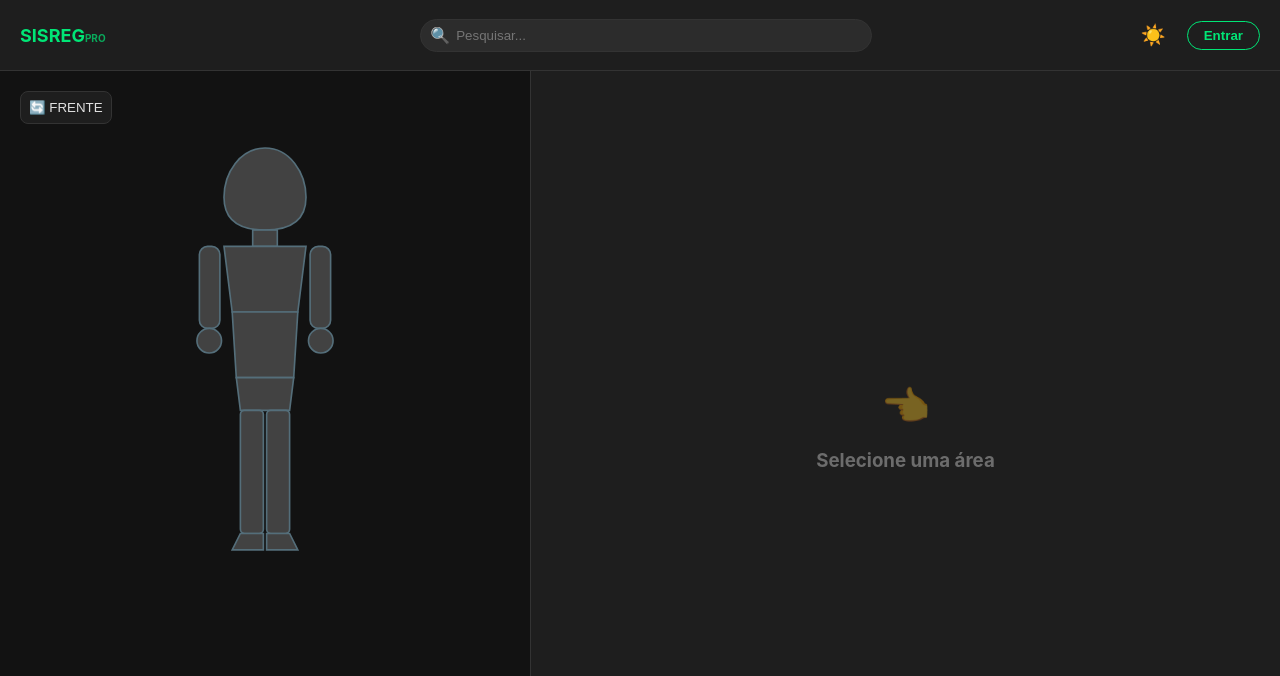
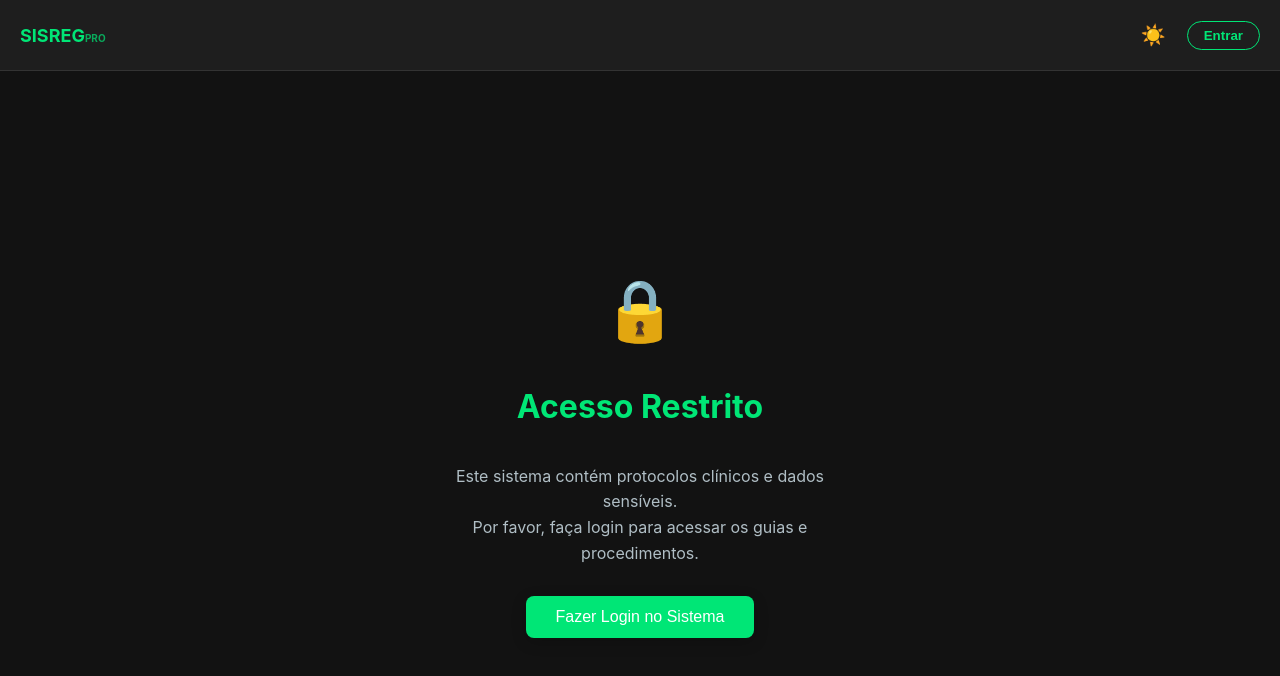
Before and after one commit to I1stm/Projeto-webps, a React (Vite) app in the folder sitema-regulacao/: page / in a window 1280 px wide. Shown: the top 676 px of the page. Built offline with nearby package versions, Linux system fonts and the light colour scheme.

Commit message:
docs: Implementacao de privacidade para nao usuarios

```diff
--- a/sitema-regulacao/src/App.jsx
+++ b/sitema-regulacao/src/App.jsx
@@ -52,6 +52,7 @@ function App() {
       } else {
         setIsAdmin(false);
         setModoEdicao(false);
+        setParteSelecionada(null); // Reseta seleção ao deslogar
       }
     });
     return () => subscription.unsubscribe();
@@ -95,7 +96,7 @@ function App() {
     ? listaProtocolos.filter(p => p.sub_area_id === subAreaSelecionada)
     : listaProtocolos;
 
-  // --- BUSCA GLOBAL (CORRIGIDA) ---
+  // --- BUSCA GLOBAL ---
   useEffect(() => {
     const delayDebounce = setTimeout(() => {
       if (termoBusca.length > 2) realizarBusca(termoBusca);
@@ -106,18 +107,17 @@ function App() {
 
   async function realizarBusca(texto) {
     setBuscando(true);
-    setParteSelecionada(null); // Limpa seleção para mostrar a busca
+    setParteSelecionada(null);
 
-    // Correção: string do .or() sem espaços após as vírgulas
     const { data, error } = await supabase
       .from('protocols')
-      .select('*, body_parts(display_name)') // Tenta trazer o nome da parte do corpo
+      .select('*, body_parts(display_name)')
       .or(`problema.ilike.%${texto}%,locais.ilike.%${texto}%,exame.ilike.%${texto}%`)
       .limit(20);
 
     if (error) {
       console.error("Erro na busca:", error);
-      // Fallback: Se der erro (ex: relação body_parts não existe), tenta buscar simples
+      // Fallback
       const { data: dataBackup } = await supabase
         .from('protocols')
         .select('*')
@@ -210,25 +210,30 @@ function App() {
   return (
     <div style={{ display: 'flex', flexDirection: 'column', height: '100vh' }}>
 
-      {/* COMPONENTES FLUTUANTES */}
+      {/* MODAIS E TOASTS */}
       {mostrarLogin && <Login aoFechar={() => setMostrarLogin(false)} />}
       <ModalForm isOpen={modalAberto} onClose={() => setModalAberto(false)} onSave={salvarDadosDoModal} itemEdicao={itemEmEdicao} />
       {toast && <Toast mensagem={toast.mensagem} tipo={toast.tipo} onClose={() => setToast(null)} />}
 
-      {/* HEADER PRINCIPAL */}
+      {/* HEADER */}
       <header style={{ height: '70px', padding: '0 20px', display: 'flex', alignItems: 'center', justifyContent: 'space-between', backgroundColor: 'var(--bg-card)', borderBottom: '1px solid var(--borda)', flexShrink: 0 }}>
         <div style={{ fontWeight: 'bold', fontSize: '18px', color: 'var(--destaque)' }}>SISREG<span style={{ fontSize: '10px', opacity: 0.7 }}>PRO</span></div>
 
+        {/* BUSCA (SÓ LOGADO) */}
+        {sessao && (
           <div style={{ flex: 1, maxWidth: '400px', margin: '0 20px', position: 'relative' }}>
             <span style={{position:'absolute', left:'10px', top:'50%', transform:'translateY(-50%)'}}>🔍</span>
             <input type="text" placeholder="Pesquisar..." value={termoBusca} onChange={(e) => setTermoBusca(e.target.value)}
               style={{ width: '100%', padding: '8px 15px 8px 35px', borderRadius: '20px', border: '1px solid var(--borda)', background: 'var(--input-bg)', color: 'var(--texto-primario)', outline: 'none' }} />
             {termoBusca && <button onClick={() => setTermoBusca('')} style={{position:'absolute', right:'10px', top:'50%', transform:'translateY(-50%)', border:'none', background:'transparent', cursor:'pointer', color:'var(--texto-secundario)'}}>✖</button>}
           </div>
+        )}
 
+        {/* CONTROLES DO USUÁRIO */}
         <div style={{ display: 'flex', alignItems: 'center', gap: '15px' }}>
           {sessao?.user?.email && <div style={{ textAlign: 'right', fontSize: '12px' }}><span style={{ color: 'var(--texto-secundario)' }}>Olá, </span><span style={{ color: 'var(--destaque)', fontWeight: 'bold' }}>{sessao.user.email}</span></div>}
           <button onClick={() => setDarkMode(!darkMode)} style={{ background: 'none', border: 'none', fontSize: '20px', cursor: 'pointer' }}>{darkMode ? '☀️' : '🌙'}</button>
+
           {!sessao ? (
             <button onClick={() => setMostrarLogin(true)} style={{ padding: '6px 16px', borderRadius: '20px', border: '1px solid var(--destaque)', color: 'var(--destaque)', background: 'transparent', cursor: 'pointer', fontWeight: 'bold' }}>Entrar</button>
           ) : (
@@ -241,8 +246,36 @@ function App() {
       </header>
 
       {/* CONTEÚDO PRINCIPAL */}
-      <main style={{ flex: 1, display: 'flex', overflow: 'hidden' }}>
+      <main style={{ flex: 1, display: 'flex', overflow: 'hidden', position: 'relative' }}>
 
+        {!sessao ? (
+          // --- TELA DE BLOQUEIO ---
+          <div style={{ width: '100%', height: '100%', display: 'flex', flexDirection: 'column', alignItems: 'center', justifyContent: 'center', backgroundColor: 'var(--bg-pagina)', color: 'var(--texto-primario)', textAlign: 'center', padding: '20px' }}>
+            <div style={{ fontSize: '60px', marginBottom: '20px' }}>🔒</div>
+            <h1 style={{ color: 'var(--destaque)' }}>Acesso Restrito</h1>
+            <p style={{ maxWidth: '400px', lineHeight: '1.6', color: 'var(--texto-secundario)', marginBottom: '30px' }}>
+              Este sistema contém protocolos clínicos e dados sensíveis. <br/>
+              Por favor, faça login para acessar os guias e procedimentos.
+            </p>
+            <button
+              onClick={() => setMostrarLogin(true)}
+              style={{
+                padding: '12px 30px',
+                fontSize: '16px',
+                backgroundColor: 'var(--destaque)',
+                color: '#fff',
+                border: 'none',
+                borderRadius: '8px',
+                cursor: 'pointer',
+                boxShadow: '0 4px 15px rgba(0,0,0,0.2)'
+              }}
+            >
+              Fazer Login no Sistema
+            </button>
+          </div>
+        ) : (
+          // --- SISTEMA COMPLETO (SÓ CARREGA SE LOGADO) ---
+          <>
             {/* ESQUERDA: CORPO HUMANO */}
             <section style={{ flex: 1, position: 'relative', borderRight: '1px solid var(--borda)', display:'flex', alignItems:'center', justifyContent:'center' }}>
               <button onClick={() => { setVista(v => v === 'frente' ? 'costas' : 'frente'); setParteSelecionada(null); }} style={{ position: 'absolute', top: 20, left: 20, zIndex: 10, padding: '8px', borderRadius: '8px', border: '1px solid var(--borda)', background: 'var(--bg-card)', color: 'var(--texto-primario)', cursor: 'pointer' }}>🔄 {vista.toUpperCase()}</button>
@@ -270,8 +303,6 @@ function App() {
                 parteSelecionada ? (
                   // --- DETALHES DA PARTE SELECIONADA ---
                   <div style={{ animation: 'fadeIn 0.3s' }}>
-
-                {/* Cabeçalho da Seção (Título + Botões Criar) */}
                     <HeaderSecao
                       parteSelecionada={parteSelecionada}
                       isAdmin={isAdmin}
@@ -279,73 +310,20 @@ function App() {
                       aoAbrirModalProtocolo={abrirModalCriar}
                       aoAtualizar={() => carregarDadosDaParte(parteSelecionada)}
                     />
-
-                {/* Lista de Submenus (Categorias) */}
                     {subMenus.length > 0 && (
                       <div style={{ display: 'flex', gap: '12px', flexWrap: 'wrap', margin: '20px 0', alignItems: 'flex-start' }}>
-
-                    {/* Botão "Todos" */}
-                    <button
-                      onClick={() => setSubAreaSelecionada(null)}
-                      style={{
-                        padding: '6px 12px',
-                        borderRadius: '15px',
-                        border: '1px solid var(--destaque)',
-                        cursor: 'pointer',
-                        fontSize: '13px',
-                        background: subAreaSelecionada === null ? 'var(--destaque)' : 'transparent',
-                        color: subAreaSelecionada === null ? '#fff' : 'var(--destaque)'
-                      }}
-                    >
-                      Todos
-                    </button>
-
-                    {/* Submenus com opção de apagar */}
+                        <button onClick={() => setSubAreaSelecionada(null)} style={{ padding: '6px 12px', borderRadius: '15px', border: '1px solid var(--destaque)', cursor: 'pointer', fontSize: '13px', background: subAreaSelecionada === null ? 'var(--destaque)' : 'transparent', color: subAreaSelecionada === null ? '#fff' : 'var(--destaque)' }}>Todos</button>
                         {subMenus.map(sub => (
                           <div key={sub.id} style={{ position: 'relative' }}>
-                        <button
-                          onClick={() => setSubAreaSelecionada(sub.id)}
-                          style={{
-                            padding: '6px 12px',
-                            borderRadius: '15px',
-                            border: '1px solid var(--destaque)',
-                            cursor: 'pointer',
-                            fontSize: '13px',
-                            background: subAreaSelecionada === sub.id ? 'var(--destaque)' : 'transparent',
-                            color: subAreaSelecionada === sub.id ? '#fff' : 'var(--destaque)'
-                          }}
-                        >
-                          {sub.name}
-                        </button>
-
-                        {/* Botão de Apagar (X) - Só aparece editando */}
+                            <button onClick={() => setSubAreaSelecionada(sub.id)} style={{ padding: '6px 12px', borderRadius: '15px', border: '1px solid var(--destaque)', cursor: 'pointer', fontSize: '13px', background: subAreaSelecionada === sub.id ? 'var(--destaque)' : 'transparent', color: subAreaSelecionada === sub.id ? '#fff' : 'var(--destaque)' }}>{sub.name}</button>
                             {modoEdicao && isAdmin && (
-                          <button
-                            onClick={(e) => {
-                              e.stopPropagation();
-                              apagarSubMenu(sub.id, sub.name);
-                            }}
-                            style={{
-                              position: 'absolute', top: '-8px', right: '-8px',
-                              width: '20px', height: '20px', borderRadius: '50%',
-                              backgroundColor: '#ff5252', color: 'white', border: 'none',
-                              fontSize: '10px', fontWeight: 'bold', cursor: 'pointer',
-                              display: 'flex', alignItems: 'center', justifyContent: 'center',
-                              boxShadow: '0 2px 4px rgba(0,0,0,0.2)', zIndex: 5
-                            }}
-                            title="Apagar Categoria"
-                          >
-                            X
-                          </button>
+                              <button onClick={(e) => { e.stopPropagation(); apagarSubMenu(sub.id, sub.name); }} style={{ position: 'absolute', top: '-8px', right: '-8px', width: '20px', height: '20px', borderRadius: '50%', backgroundColor: '#ff5252', color: 'white', border: 'none', fontSize: '10px', fontWeight: 'bold', cursor: 'pointer', display: 'flex', alignItems: 'center', justifyContent: 'center', boxShadow: '0 2px 4px rgba(0,0,0,0.2)', zIndex: 5 }}>X</button>
                             )}
                           </div>
                         ))}
                       </div>
                     )}
-
                     <hr style={{ borderColor: 'var(--borda)', opacity: 0.3, margin: '20px 0' }} />
-
-                {/* Lista de Protocolos */}
                     {loading && <p>Carregando...</p>}
                     {!loading && protocolosVisiveis.length > 0 ? (
                       <div style={{ display: 'flex', flexDirection: 'column', gap: '15px' }}>
@@ -354,19 +332,19 @@ function App() {
                         ))}
                       </div>
                     ) : (
-                  !loading && <div style={{textAlign:'center', color:'var(--texto-secundario)', padding:'20px', border:'2px dashed var(--borda)', borderRadius:'10px'}}>
-                    <p>Nenhum protocolo nesta seção.</p>
-                  </div>
+                      !loading && <div style={{textAlign:'center', color:'var(--texto-secundario)', padding:'20px', border:'2px dashed var(--borda)', borderRadius:'10px'}}><p>Nenhum protocolo nesta seção.</p></div>
                     )}
                   </div>
                 ) : (
-              // --- ESTADO VAZIO ---
+                  // --- ESTADO VAZIO (Esperando clique) ---
                   <div style={{ height: '100%', display: 'flex', flexDirection: 'column', alignItems: 'center', justifyContent: 'center', opacity: 0.4 }}>
                     <span style={{ fontSize: '40px' }}>👈</span><h3>Selecione uma área</h3>
                   </div>
                 )
               )}
             </section>
+          </>
+        )}
       </main>
     </div>
   );
```
Lines whose indentation alone changed are shown as unchanged.
